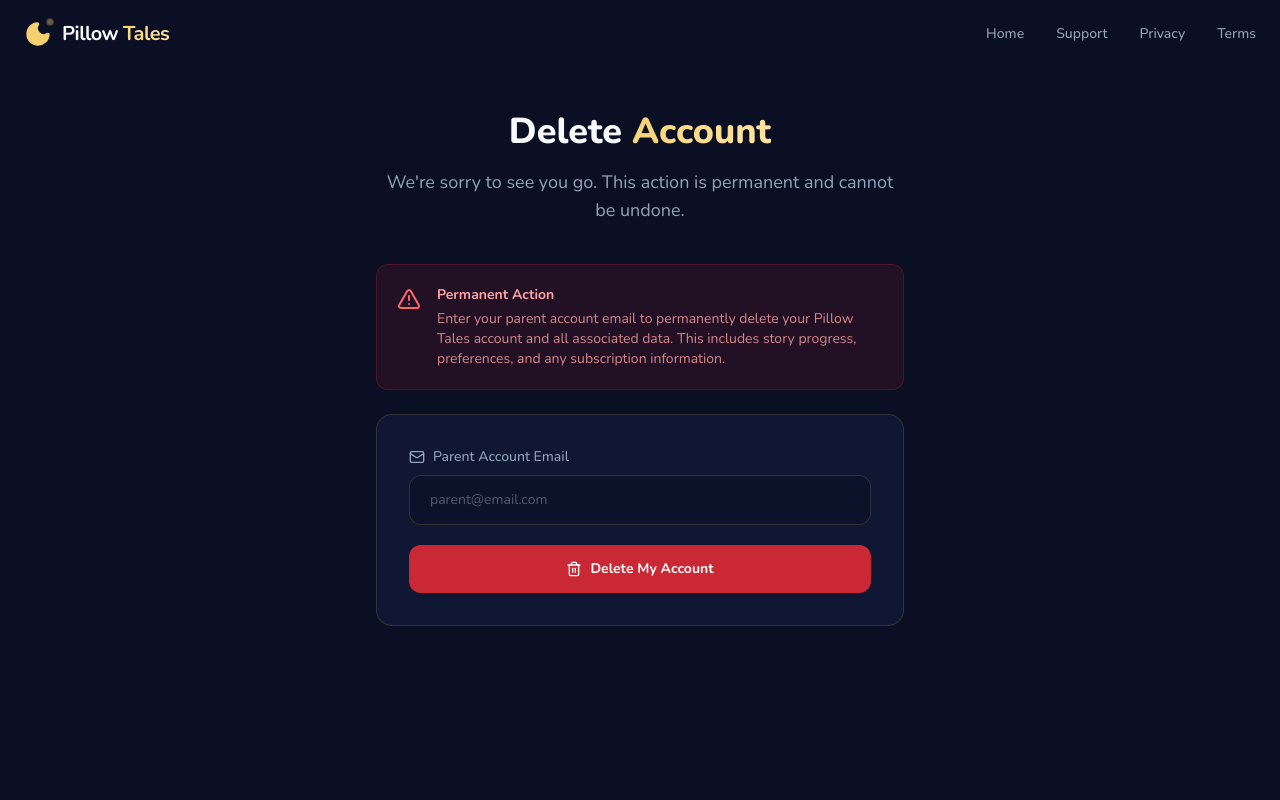
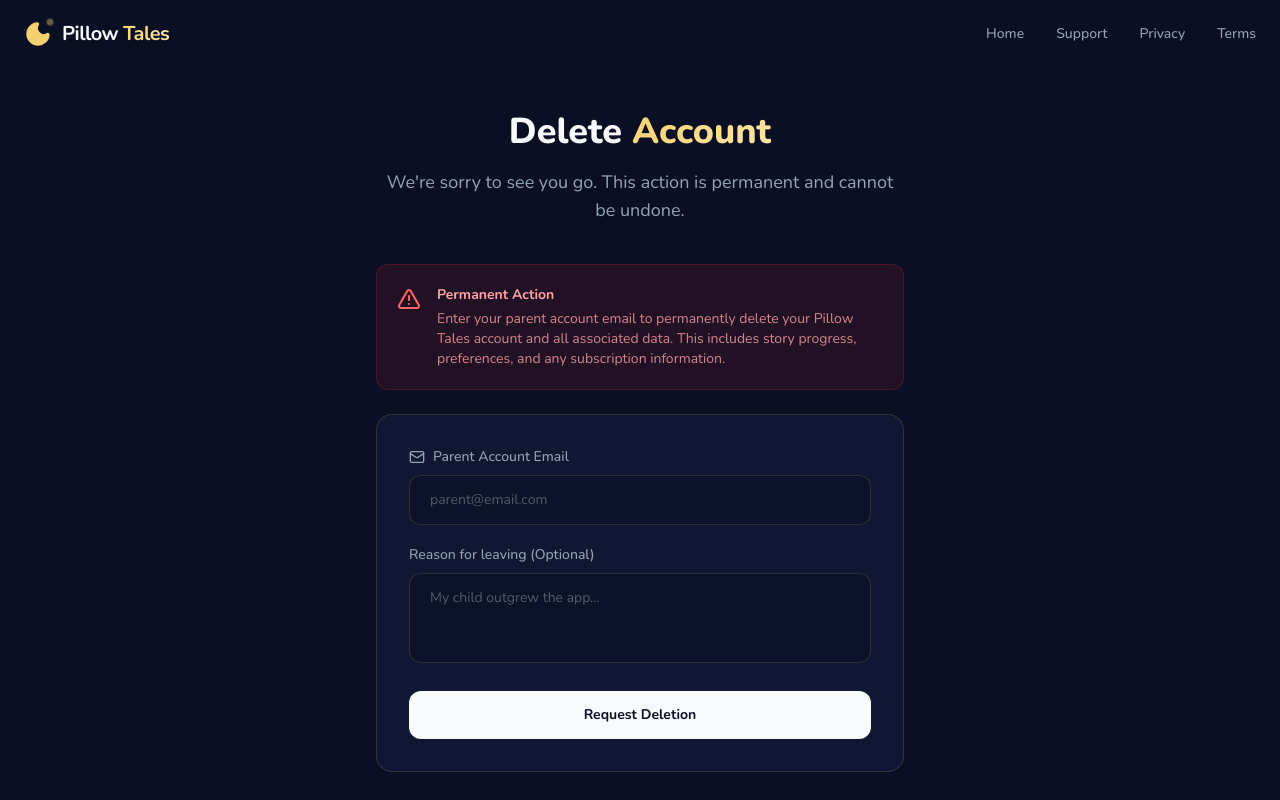
Before and after one commit to oussamaaouam1/pillowtalesLP, a Next.js app: page /delete-account in a window 1280 px wide. Shown: the top 800 px of the page. Built offline with nearby package versions, Linux system fonts and the light colour scheme.

Commit message:
Implement 3-step OTP account deletion flow and connect to Convex backend

```diff
--- a/src/app/delete-account/page.tsx
+++ b/src/app/delete-account/page.tsx
@@ -1,27 +1,61 @@
 "use client";
 
 import { useState } from "react";
-import { Trash2, CheckCircle, Loader2, Mail, AlertTriangle } from "lucide-react";
-import { motion } from "framer-motion";
-import { submitDeleteAccount } from "@/lib/actions";
+import { Trash2, CheckCircle, Loader2, Mail, AlertTriangle, KeyRound } from "lucide-react";
+import { motion, AnimatePresence } from "framer-motion";
+import { requestDeletionOTP, verifyDeletionOTP } from "@/lib/actions";
 
 export default function DeleteAccountPage() {
-  const [status, setStatus] = useState<"idle" | "loading" | "success" | "error">("idle");
-  const [message, setMessage] = useState("");
+  // We use this to track which step the user is on
+  const [step, setStep] = useState<"form" | "otp" | "success">("form");
 
-  async function handleSubmit(e: React.FormEvent<HTMLFormElement>) {
+  // Loading and error states
+  const [isLoading, setIsLoading] = useState(false);
+  const [errorMessage, setErrorMessage] = useState("");
+  const [successMessage, setSuccessMessage] = useState("");
+
+  // Store email to pass from step 1 to step 2
+  const [email, setEmail] = useState("");
+
+  async function handleRequestOTP(e: React.FormEvent<HTMLFormElement>) {
     e.preventDefault();
-    setStatus("loading");
+    setIsLoading(true);
+    setErrorMessage("");
 
     const formData = new FormData(e.currentTarget);
-    const result = await submitDeleteAccount(formData);
+    const enteredEmail = formData.get("email") as string;
+    setEmail(enteredEmail); // Save it for step 2
+
+    const result = await requestDeletionOTP(formData);
+
+    setIsLoading(false);
 
     if (result.success) {
-      setStatus("success");
-      setMessage(result.message);
+      setStep("otp");
+      setSuccessMessage(result.message);
     } else {
-      setStatus("error");
-      setMessage(result.message);
+      setErrorMessage(result.message);
+    }
+  }
+
+  async function handleVerifyOTP(e: React.FormEvent<HTMLFormElement>) {
+    e.preventDefault();
+    setIsLoading(true);
+    setErrorMessage("");
+
+    const formData = new FormData(e.currentTarget);
+    // Add the email we saved from step 1 into the form data
+    formData.append("email", email);
+
+    const result = await verifyDeletionOTP(formData);
+
+    setIsLoading(false);
+
+    if (result.success) {
+      setStep("success");
+      setSuccessMessage(result.message);
+    } else {
+      setErrorMessage(result.message);
     }
   }
 
@@ -43,21 +77,13 @@
           </p>
         </motion.div>
 
-        {status === "success" ? (
+        <AnimatePresence mode="wait">
+          {step === "form" && (
             <motion.div
-            initial={{ opacity: 0, scale: 0.9 }}
-            animate={{ opacity: 1, scale: 1 }}
-            className="flex flex-col items-center gap-4 p-8 rounded-2xl bg-emerald-500/10 border border-emerald-500/20 text-center"
-          >
-            <CheckCircle className="w-12 h-12 text-emerald-400" />
-            <h2 className="text-xl font-bold text-text-main">Request Submitted</h2>
-            <p className="text-sm text-emerald-300">{message}</p>
-          </motion.div>
-        ) : (
-          <motion.div
-            initial={{ opacity: 0, y: 20 }}
-            animate={{ opacity: 1, y: 0 }}
-            transition={{ duration: 0.5, delay: 0.1 }}
+              key="form"
+              initial={{ opacity: 0, x: -20 }}
+              animate={{ opacity: 1, x: 0 }}
+              exit={{ opacity: 0, x: 20 }}
               className="flex flex-col gap-6"
             >
               {/* Warning Card */}
@@ -75,54 +101,129 @@
                 </div>
               </div>
 
-            {/* Form */}
+              {/* Step 1 Form */}
               <form
-              onSubmit={handleSubmit}
+                onSubmit={handleRequestOTP}
                 className="flex flex-col gap-5 p-8 rounded-2xl bg-background-light/50 border border-glass-border"
-              id="delete-account-form"
               >
                 <div className="flex flex-col gap-2">
-                <label
-                  htmlFor="delete-email"
-                  className="text-sm font-medium text-text-muted flex items-center gap-2"
-                >
+                  <label htmlFor="email" className="text-sm font-medium text-text-muted flex items-center gap-2">
                     <Mail className="w-4 h-4" />
                     Parent Account Email
                   </label>
                   <input
                     type="email"
                     name="email"
-                  id="delete-email"
+                    id="email"
                     required
                     placeholder="parent@email.com"
                     className="w-full px-5 py-3.5 rounded-xl bg-background-dark/60 border border-glass-border text-text-main placeholder:text-text-muted/50 focus:outline-none focus:border-primary-gold/40 focus:ring-2 focus:ring-primary-gold/10 transition-all duration-300 text-sm"
                   />
                 </div>
 
-              {status === "error" && (
-                <p className="text-sm text-red-400">{message}</p>
+                <div className="flex flex-col gap-2">
+                  <label htmlFor="reason" className="text-sm font-medium text-text-muted flex items-center gap-2">
+                    Reason for leaving (Optional)
+                  </label>
+                  <textarea
+                    name="reason"
+                    id="reason"
+                    rows={3}
+                    placeholder="My child outgrew the app..."
+                    className="w-full px-5 py-3.5 rounded-xl bg-background-dark/60 border border-glass-border text-text-main placeholder:text-text-muted/50 focus:outline-none focus:border-primary-gold/40 focus:ring-2 focus:ring-primary-gold/10 transition-all duration-300 text-sm resize-none"
+                  />
+                </div>
+
+                {errorMessage && (
+                  <p className="text-sm text-red-400">{errorMessage}</p>
                 )}
 
                 <motion.button
                   type="submit"
-                disabled={status === "loading"}
+                  disabled={isLoading}
                   whileHover={{ scale: 1.02 }}
                   whileTap={{ scale: 0.98 }}
-                className="w-full px-6 py-3.5 rounded-xl bg-red-500/80 hover:bg-red-500 text-white font-bold text-sm flex items-center justify-center gap-2 transition-colors duration-300 disabled:opacity-60 cursor-pointer disabled:cursor-not-allowed"
-                id="delete-submit"
+                  className="w-full mt-2 px-6 py-3.5 rounded-xl bg-text-main hover:bg-white text-background-dark font-bold text-sm flex items-center justify-center gap-2 transition-colors duration-300 disabled:opacity-60 disabled:cursor-not-allowed"
                 >
-                {status === "loading" ? (
+                  {isLoading ? (
+                    <Loader2 className="w-4 h-4 animate-spin" />
+                  ) : (
+                    "Request Deletion"
+                  )}
+                </motion.button>
+              </form>
+            </motion.div>
+          )}
+
+          {step === "otp" && (
+            <motion.div
+              key="otp"
+              initial={{ opacity: 0, x: -20 }}
+              animate={{ opacity: 1, x: 0 }}
+              exit={{ opacity: 0, x: 20 }}
+              className="flex flex-col gap-6"
+            >
+              {/* Step 2 Form */}
+              <form
+                onSubmit={handleVerifyOTP}
+                className="flex flex-col gap-5 p-8 rounded-2xl bg-background-light/50 border border-glass-border text-center"
+              >
+                <div className="w-12 h-12 bg-primary-gold/10 rounded-full flex items-center justify-center mx-auto mb-2 border border-primary-gold/20">
+                  <KeyRound className="w-6 h-6 text-primary-gold" />
+                </div>
+                <h2 className="text-xl font-bold text-text-main">Verify it&apos;s you</h2>
+                <p className="text-sm text-text-muted -mt-2">
+                  We sent a 6-digit code to <strong>{email}</strong>. Enter it below to confirm permanent deletion.
+                </p>
+
+                <div className="flex flex-col gap-2 mt-4">
+                  <input
+                    type="text"
+                    name="otp"
+                    required
+                    maxLength={6}
+                    placeholder="123456"
+                    className="w-full text-center tracking-widest text-xl px-5 py-3.5 rounded-xl bg-background-dark/60 border border-glass-border text-text-main placeholder:text-text-muted/30 focus:outline-none focus:border-red-500/40 focus:ring-2 focus:ring-red-500/10 transition-all duration-300"
+                  />
+                </div>
+
+                {errorMessage && (
+                  <p className="text-sm text-red-400">{errorMessage}</p>
+                )}
+
+                <motion.button
+                  type="submit"
+                  disabled={isLoading}
+                  whileHover={{ scale: 1.02 }}
+                  whileTap={{ scale: 0.98 }}
+                  className="w-full mt-2 px-6 py-3.5 rounded-xl bg-red-500/80 hover:bg-red-500 text-white font-bold text-sm flex items-center justify-center gap-2 transition-colors duration-300 disabled:opacity-60 disabled:cursor-not-allowed"
+                >
+                  {isLoading ? (
                     <Loader2 className="w-4 h-4 animate-spin" />
                   ) : (
                     <>
                       <Trash2 className="w-4 h-4" />
-                    Delete My Account
+                      Confirm Permanent Deletion
                     </>
                   )}
                 </motion.button>
               </form>
             </motion.div>
           )}
+
+          {step === "success" && (
+            <motion.div
+              key="success"
+              initial={{ opacity: 0, scale: 0.9 }}
+              animate={{ opacity: 1, scale: 1 }}
+              className="flex flex-col items-center gap-4 p-8 rounded-2xl bg-emerald-500/10 border border-emerald-500/20 text-center"
+            >
+              <CheckCircle className="w-12 h-12 text-emerald-400" />
+              <h2 className="text-xl font-bold text-text-main">Account Deleted</h2>
+              <p className="text-sm text-emerald-300">{successMessage}</p>
+            </motion.div>
+          )}
+        </AnimatePresence>
       </div>
     </div>
   );
```
Also changed, not shown: src/lib/actions.ts (+50 -12 lines), 1 other file (tests, documents, lock files or other folders). Lines whose indentation alone changed are shown as unchanged.
